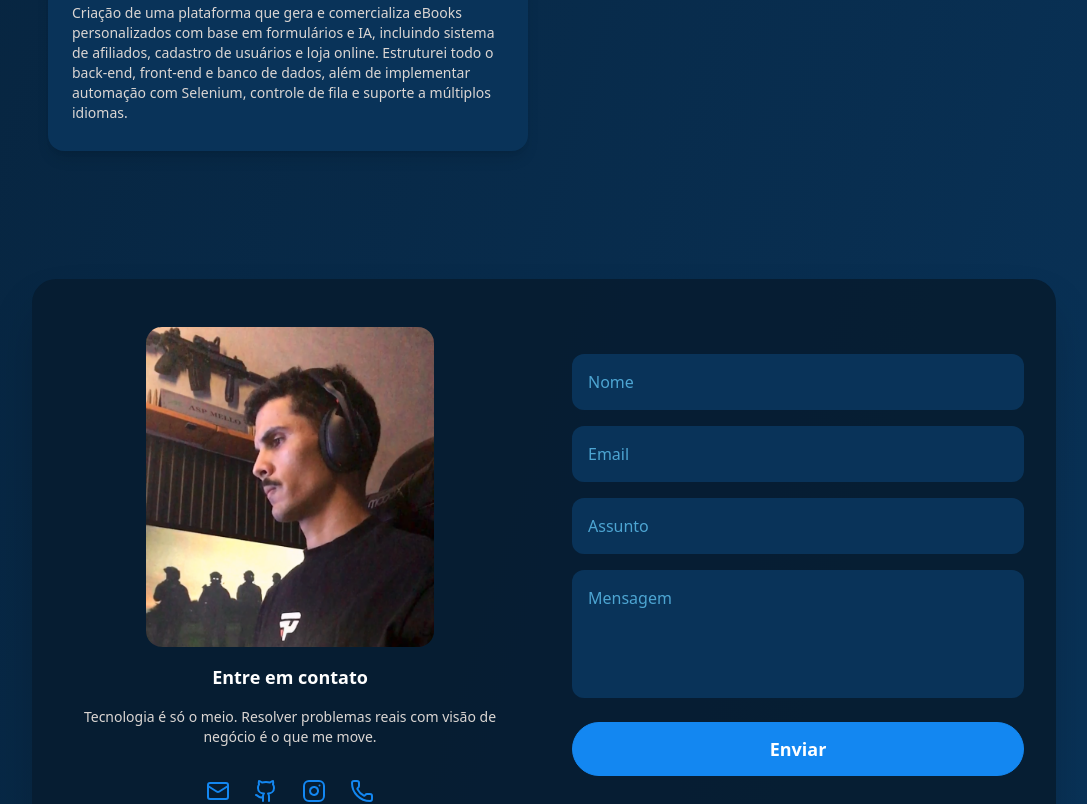
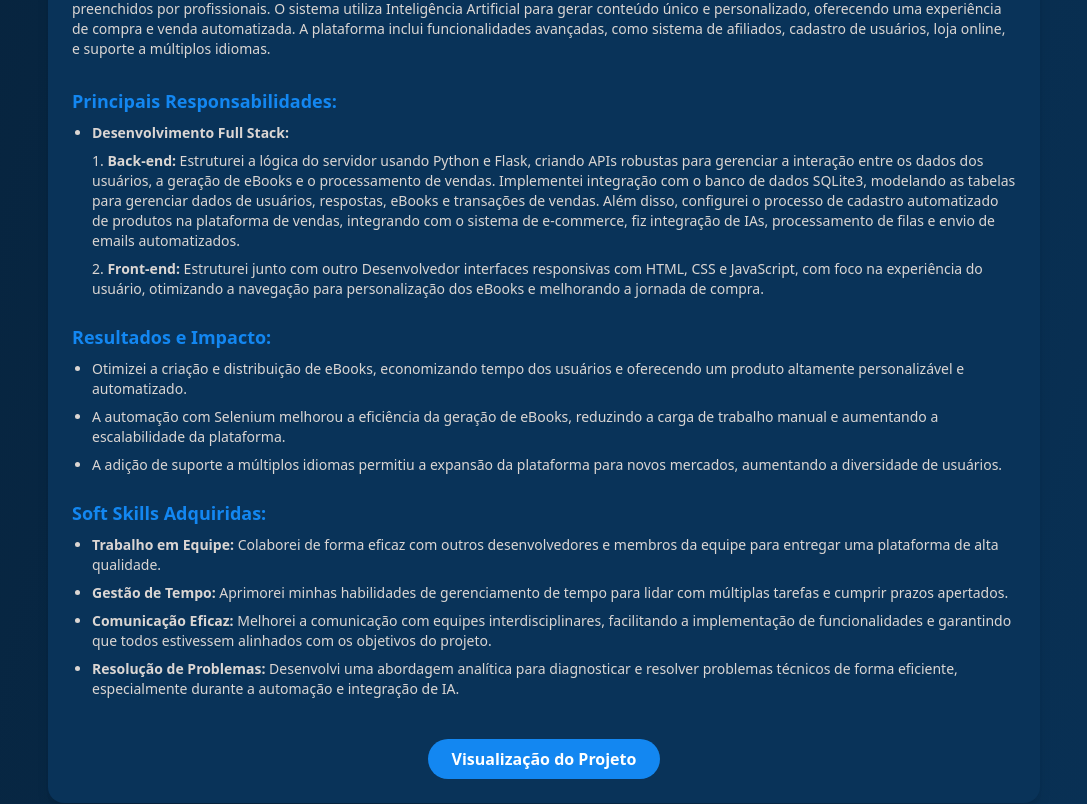
Before and after one commit to vmellozk/portfolio-profissional, a React (Vite) app: page / in a window 1280 px wide. Shown: the part 3221-4025 px from the top of the page, without its empty margins (96-1183 px from the left). Built offline with nearby package versions, Linux system fonts and the light colour scheme.

Commit message:
atualizando descrição da experiência de trabalho

```diff
--- a/src/App.tsx
+++ b/src/App.tsx
@@ -275,9 +275,9 @@ export default function App() {
             Experiência
           </h4>
           <h2 className="text-3xl font-extrabold mb-8">
-            Minha experiência de <span className="text-[#1387f1]">trabalho</span>
+            Minha experiência profissional como <span className="text-[#1387f1]">Desenvolvedor</span>
           </h2>
-          <div className="grid md:grid-cols-2 gap-8">
+          <div className="grid md:grid-cols-1 gap-8">
             {[1].map((i) => (
               <div
                 key={i}
@@ -293,8 +293,59 @@ export default function App() {
                   </span>
                 </div>
                 <div className="text-[#dbd6d3] text-sm pb-1">
-                Criação de uma plataforma que gera e comercializa eBooks personalizados com base em formulários e IA, incluindo sistema de afiliados, cadastro de usuários e loja online. Estruturei todo o back-end, front-end e banco de dados, além de implementar automação com Selenium, controle de fila e suporte a múltiplos idiomas.
+                Desenvolvimento de uma plataforma inovadora para geração e comercialização de eBooks personalizados com base em formulários interativos preenchidos por profissionais. O sistema utiliza Inteligência Artificial para gerar conteúdo único e personalizado, oferecendo uma experiência de compra e venda automatizada. A plataforma inclui funcionalidades avançadas, como sistema de afiliados, cadastro de usuários, loja online, e suporte a múltiplos idiomas.
                 </div>
+
+                {/* Principais Responsabilidades */}
+                <div className="mt-4">
+                  <h3 className="text-[#1387f1] font-semibold text-lg">Principais Responsabilidades:</h3>
+                  <ul className="list-disc pl-5 text-[#dbd6d3] text-sm">
+                    <div className="mt-2"></div>
+                      <li><strong>Desenvolvimento Full Stack:</strong>
+
+                      <ul className="list-inside list-decimal">
+                        <div className="mt-2"></div>
+                          <li><strong>Back-end:</strong> Estruturei a lógica do servidor usando Python e Flask, criando APIs robustas para gerenciar a interação entre os dados dos usuários, a geração de eBooks e o processamento de vendas. Implementei integração com o banco de dados SQLite3, modelando as tabelas para gerenciar dados de usuários, respostas, eBooks e transações de vendas. Além disso, configurei o processo de cadastro automatizado de produtos na plataforma de vendas, integrando com o sistema de e-commerce, fiz integração de IAs, processamento de filas e envio de emails automatizados.</li>
+
+                        <div className="mt-2"></div>
+                          <li><strong>Front-end:</strong> Estruturei junto com outro Desenvolvedor interfaces responsivas com HTML, CSS e JavaScript, com foco na experiência do usuário, otimizando a navegação para personalização dos eBooks e melhorando a jornada de compra.</li>
+                      </ul>
+                    </li>
+                  </ul>
+                </div>
+
+                {/* Resultados e Impacto */}
+                <div className="mt-4" >
+                  <h3 className="text-[#1387f1] font-semibold text-lg">Resultados e Impacto:</h3>
+                  <ul className="list-disc pl-5 text-[#dbd6d3] text-sm">
+                    <div className="mt-2"></div>
+                    <li>Otimizei a criação e distribuição de eBooks, economizando tempo dos usuários e oferecendo um produto altamente personalizável e automatizado.</li>
+                    <div className="mt-2"></div>
+                    <li>A automação com Selenium melhorou a eficiência da geração de eBooks, reduzindo a carga de trabalho manual e aumentando a escalabilidade da plataforma.</li>
+                    <div className="mt-2"></div>
+                    <li>A adição de suporte a múltiplos idiomas permitiu a expansão da plataforma para novos mercados, aumentando a diversidade de usuários.</li>
+                  </ul>
+                </div>
+
+                {/* Soft Skills Adquiridas */}
+                <div className="mt-4">
+                  <h3 className="text-[#1387f1] font-semibold text-lg">Soft Skills Adquiridas:</h3>
+                  <ul className="list-disc pl-5 text-[#dbd6d3] text-sm">
+                  <div className="mt-2"></div>
+                    <li><strong>Trabalho em Equipe:</strong> Colaborei de forma eficaz com outros desenvolvedores e membros da equipe para entregar uma plataforma de alta qualidade.</li>
+                    <div className="mt-2"></div>
+                    <li><strong>Gestão de Tempo:</strong> Aprimorei minhas habilidades de gerenciamento de tempo para lidar com múltiplas tarefas e cumprir prazos apertados.</li>
+                    <div className="mt-2"></div>
+                    <li><strong>Comunicação Eficaz:</strong> Melhorei a comunicação com equipes interdisciplinares, facilitando a implementação de funcionalidades e garantindo que todos estivessem alinhados com os objetivos do projeto.</li>
+                    <div className="mt-2"></div>
+                    <li><strong>Resolução de Problemas:</strong> Desenvolvi uma abordagem analítica para diagnosticar e resolver problemas técnicos de forma eficiente, especialmente durante a automação e integração de IA.</li>
+                  </ul>
+                </div>
+
+                <div className="flex justify-center">
+                  <a href="https://www.youtube.com" target="_blank" className="inline-block mt-8 px-6 py-2 rounded-full bg-[#1387f1] hover:bg-[#093359] transition font-semibold w-fit">Visualização do Projeto</a>
+                </div>
+
               </div>
             ))}
           </div>
```
